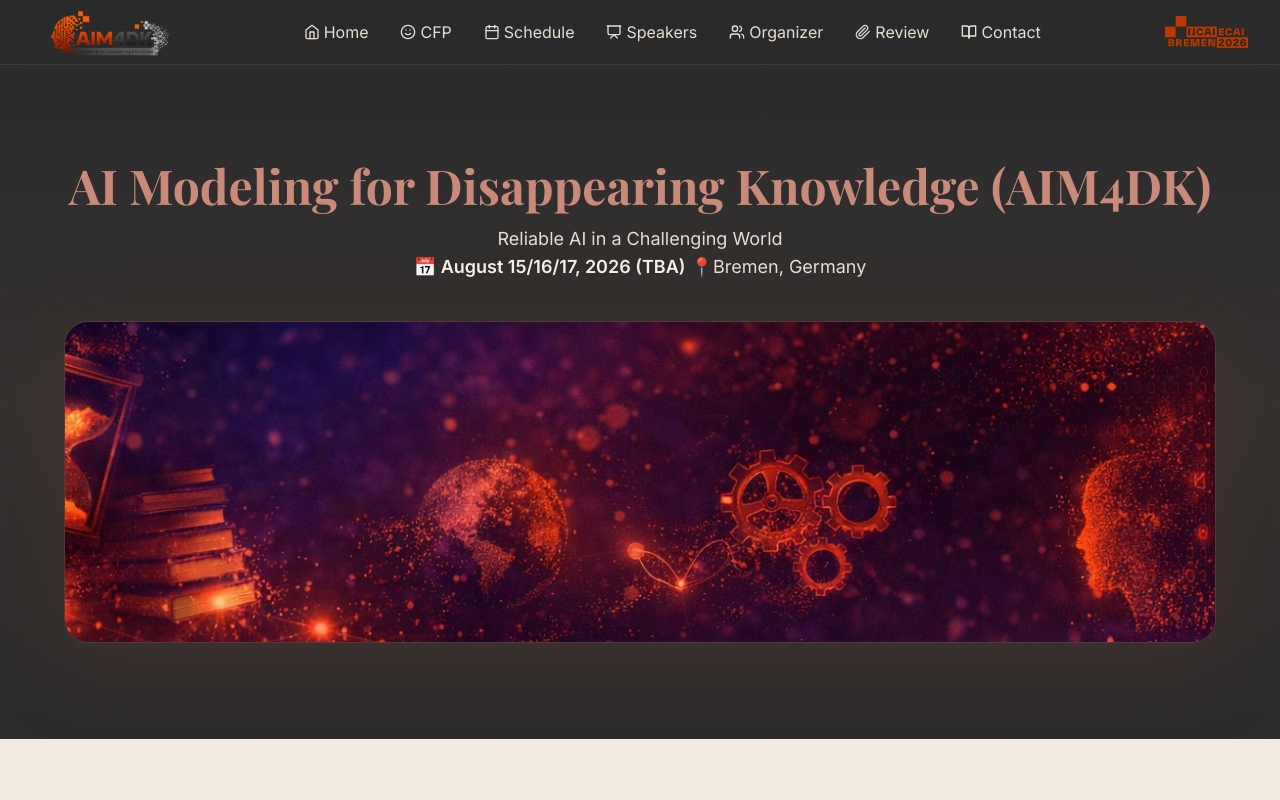
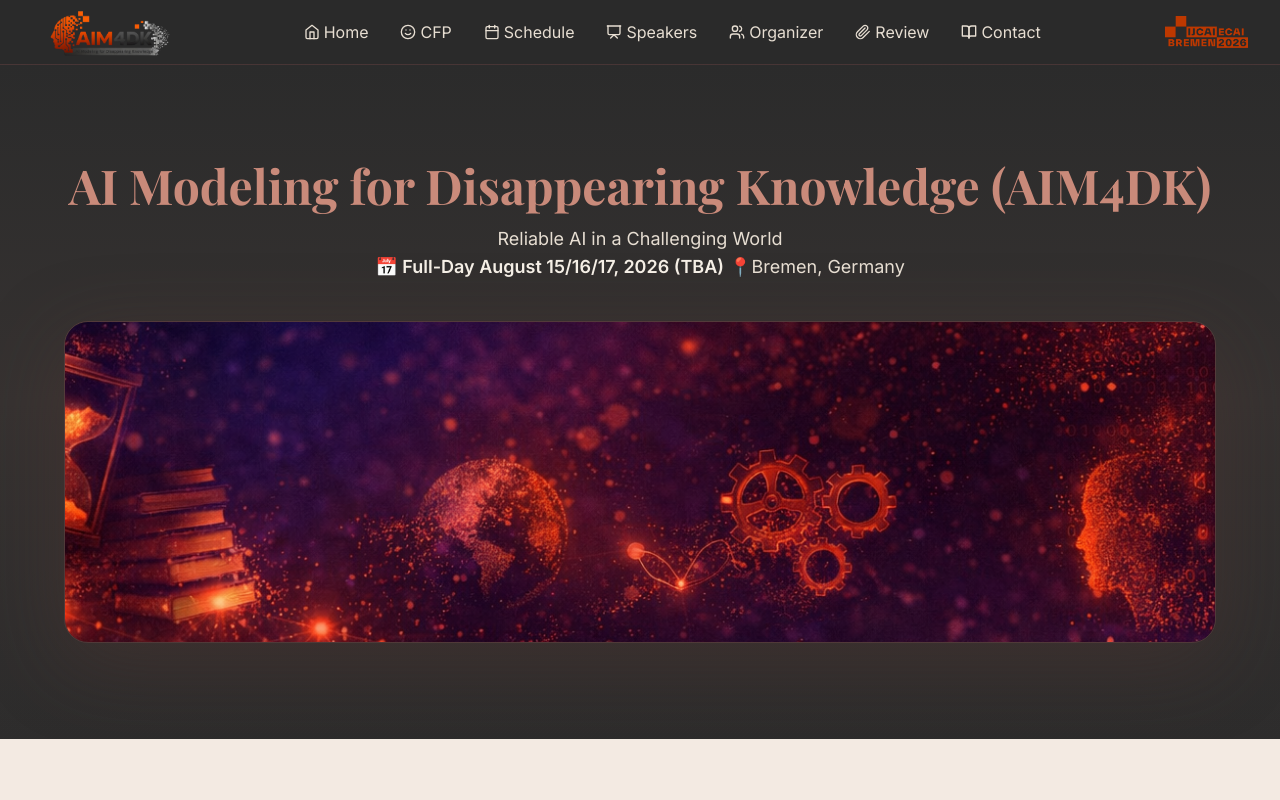
Before and after one commit to ElizaZhou96/aim4dk, a React (Vite) app: page / in a window 1280 px wide. Shown: the top 800 px of the page. Built offline with nearby package versions, Linux system fonts and the light colour scheme.

Commit message:
Update App.tsx

```diff
--- a/src/App.tsx
+++ b/src/App.tsx
@@ -117,7 +117,7 @@ function App() {
             <p className="text-lg text-[#E7DED2] mb-8">
               Reliable AI in a Challenging World
               <br />
-              <strong className="font-bold text-[#F5EFE6]">📅 August 15/16/17, 2026 (TBA)</strong> 📍Bremen, Germany
+              <strong className="font-bold text-[#F5EFE6]">📅 Full-Day August 15/16/17, 2026 (TBA)</strong> 📍Bremen, Germany
             </p>
 
             <div className="mt-10">
```
